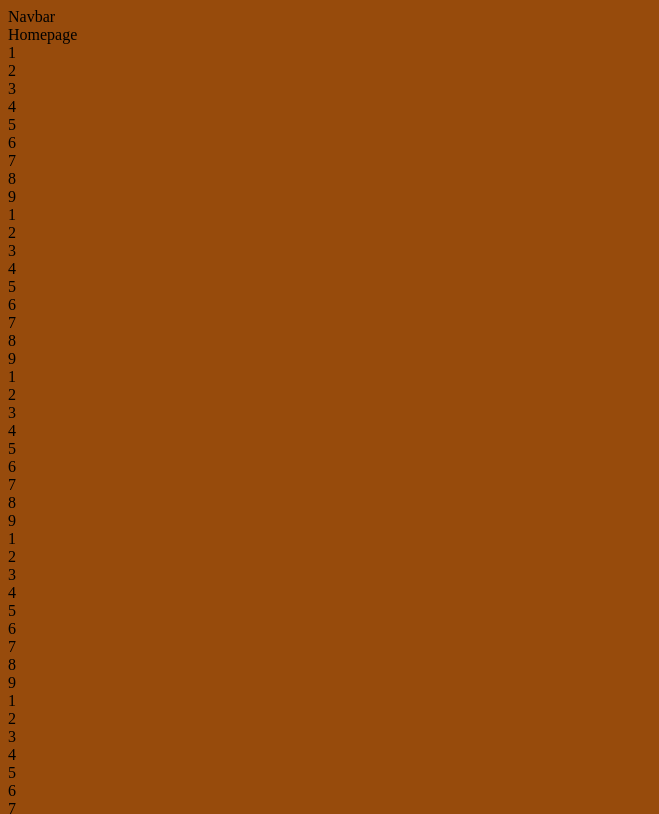
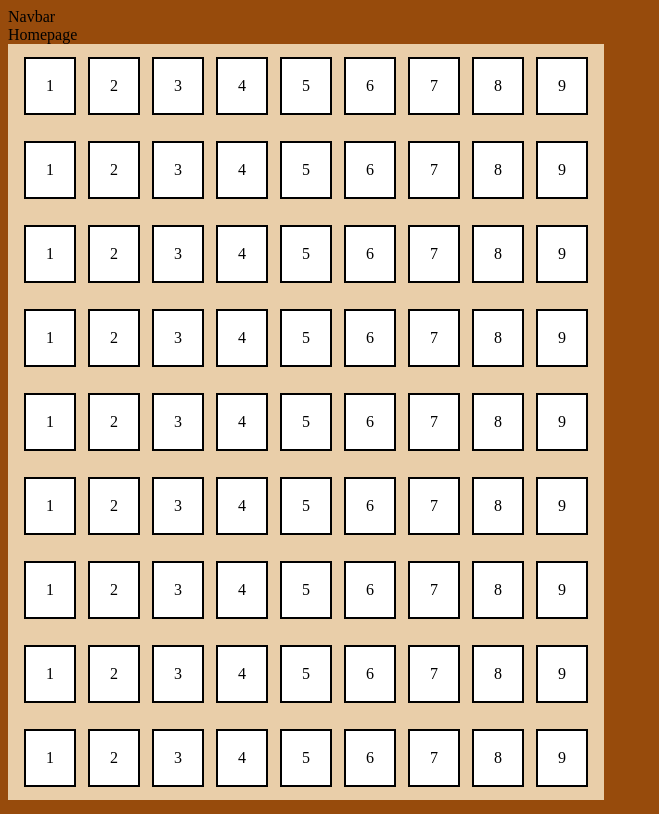
Before and after one commit to Website-Slammers/Su-Do-Ku, a React app: page / in a window 1280 px wide. Shown: the top 814 px of the page, without its empty margins (0-659 px from the left). Built offline with nearby package versions, Linux system fonts and the light colour scheme.

Commit message:
puzzle properly displaying:

```diff
--- a/public/style.css
+++ b/public/style.css
@@ -11,5 +11,19 @@
 }
 
 .puzzle__row{
+    display: flex;
+    background-color:rgb(233, 206, 169);
+    flex-direction: row;
+    padding:10px;
 
 }
+
+.number__box{
+    display: flex;
+    padding:20px;
+    padding-top: 18px;
+    padding-bottom: 18px;
+    background-color:white;
+    border: black solid 2px;
+    margin: 3px 6px;
+}
--- a/src/components/Puzzle.js
+++ b/src/components/Puzzle.js
@@ -45,7 +45,7 @@ const Puzzle =()=>{
                                 {
                                     row.map((column, idx)=>{
                                         return(
-                                            <div>  {column}  </div>
+                                            <div className='number__box'>  {column}  </div>
                                         )
                                     })
                                 }
```
